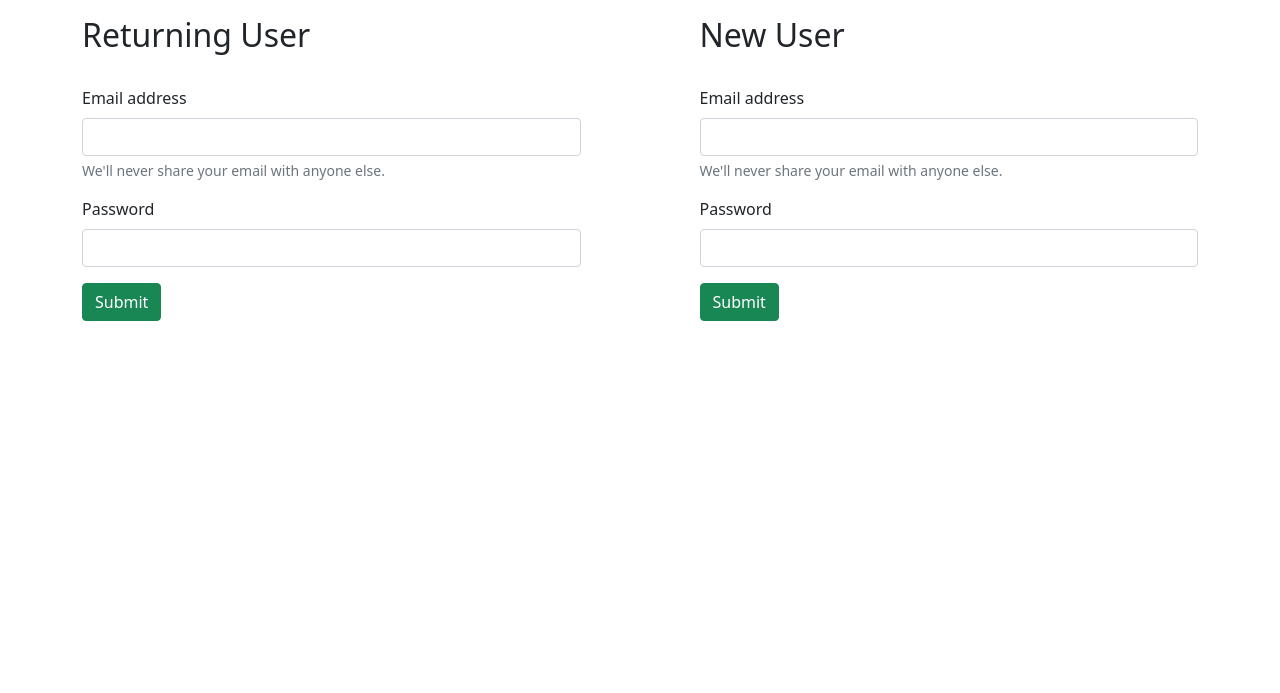
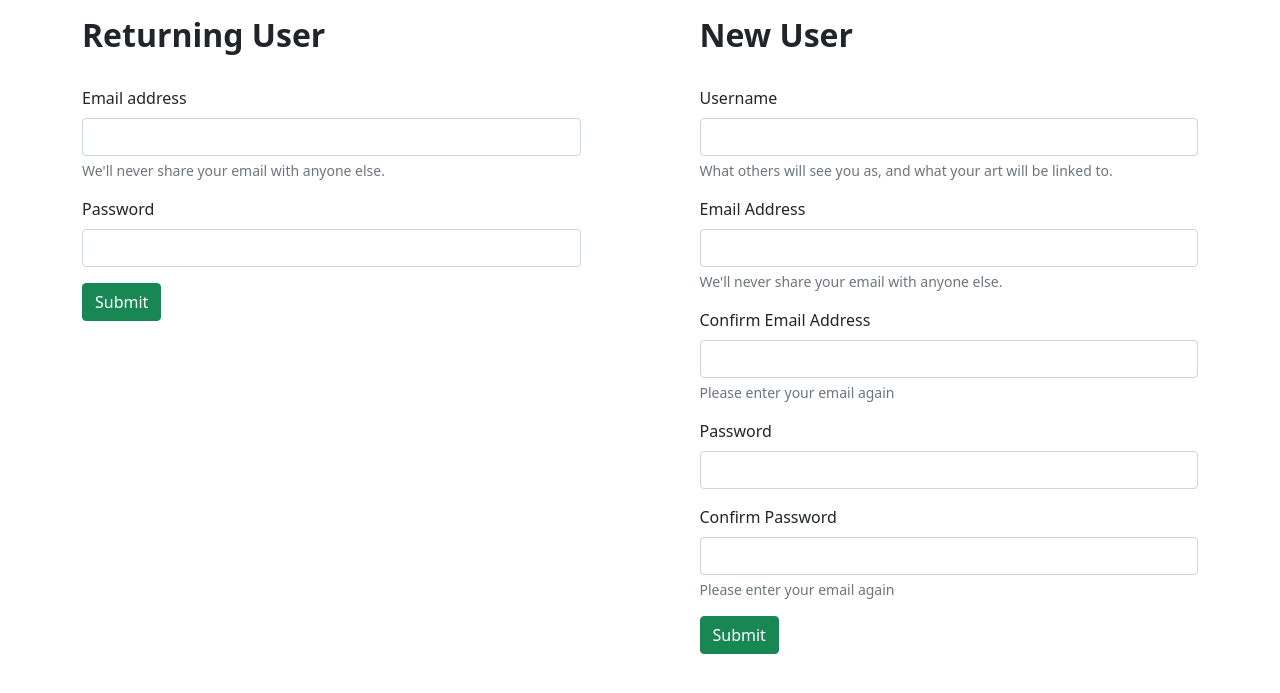
Before and after one commit to RatPlushie/Alter, a Django app: page /login/ in a window 1280 px wide. Shown: the part 56-749 px from the top of the page. Run offline with Django 3.2, Linux system fonts and the light colour scheme; style sheets or scripts are compiled from the project's sources.

Commit message:
added registration form

```diff
--- a/alter/alter_app/templates/alter_app/login.html
+++ b/alter/alter_app/templates/alter_app/login.html
@@ -5,46 +5,68 @@
     <div class="row row-col-3 justify-content-between">
     	<!-- Login form -->
       	<form class="col" id="loginform">
-			<h2>Returning User</h2>
+			<h2 class="fw-bold">Returning User</h2>
 
     		<div class="mb-3 pt-4">
-        		<label for="InputEmail1" class="form-label">Email address</label>
+        		<label for="LoginEmail" class="form-label">Email address</label>
 
-          		<input type="email" class="form-control" id="InputEmail1" aria-describedby="emailHelp">
+          		<input type="email" class="form-control" id="LoginEmail" aria-describedby="LoginEmailHelp">
 
-          		<div id="emailHelp" class="form-text">We'll never share your email with anyone else.</div>
+          		<div id="LoginEmailHelp" class="form-text">We'll never share your email with anyone else.</div>
         	</div>
 
         	<div class="mb-3">
-          		<label for="InputPassword1" class="form-label">Password</label>
+          		<label for="LoginPassword" class="form-label">Password</label>
 
-          		<input type="password" class="form-control" id="InputPassword1">
+          		<input type="password" class="form-control" id="LoginPassword">
         	</div>
 
         	<button type="submit" class="btn btn-success">Submit</button>
     	</form>
 
 		<!-- Divider -->
-		<div class="col-1">
-
-		</div>
+		<div class="col-1"></div>
 
 		<!-- New account form -->
 		<form class="col" id="registrationform">
-			<h2>New User</h2>
+			<h2 class="fw-bold">New User</h2>
 
 			<div class="mb-3 pt-4">
-				<label for="InputEmail1" class="form-label">Email address</label>
+				<label for="RegisterUsername" class="form-label">Username</label>
 
-				<input type="email" class="form-control" id="InputEmail1" aria-describedby="emailHelp">
+				<input type="text" class="form-control" id="RegisterUsername" aria-describedby="UsernameHelp">
 
-				<div id="emailHelp" class="form-text">We'll never share your email with anyone else.</div>
+				<div id="UsernameHelp" class="form-text">What others will see you as, and what your art will be linked to.</div>
 			</div>
 
 			<div class="mb-3">
-				<label for="InputPassword1" class="form-label">Password</label>
+				<label for="RegisterEmail" class="form-label">Email Address</label>
 
-				<input type="password" class="form-control" id="InputPassword1">
+				<input type="email" class="form-control" id="RegisterEmail" aria-describedby="RegisterEmailHelp">
+
+				<div id="RegisterEmailHelp" class="form-text">We'll never share your email with anyone else.</div>
+			</div>
+
+			<div class="mb-3">
+				<label for="RegisterConfirmEmail" class="form-label">Confirm Email Address</label>
+
+				<input type="email" class="form-control" id="RegisterConfirmEmail" aria-describedby="ConfirmEmailHelp">
+
+				<div id="ConfirmEmailHelp" class="form-text">Please enter your email again</div>
+			</div>
+
+			<div class="mb-3">
+				<label for="RegisterPassword" class="form-label">Password</label>
+
+				<input type="password" class="form-control" id="RegisterPassword">
+			</div>
+
+			<div class="mb-3">
+				<label for="RegisterConfirmPassword" class="form-label">Confirm Password</label>
+
+				<input type="password" class="form-control" id="RegisterConfirmPassword" aria-describedby="ConfirmPasswordHelp">
+
+				<div id="ConfirmPasswordHelp" class="form-text">Please enter your email again</div>
 			</div>
 
 			<button type="submit" class="btn btn-success">Submit</button>
```
Also changed, not shown: alter/static/styles/alter_effects.scss (line endings or trailing spaces).
